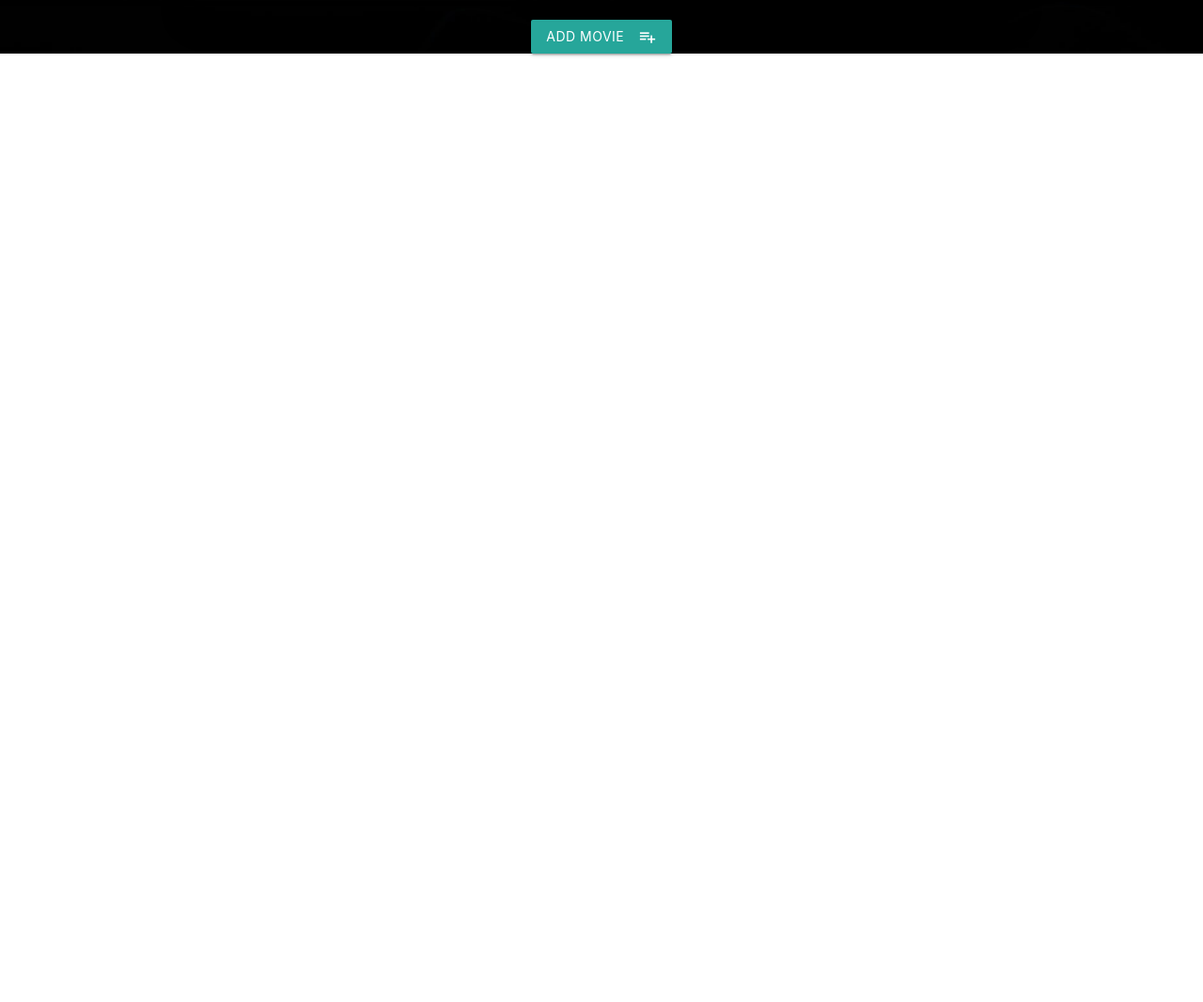
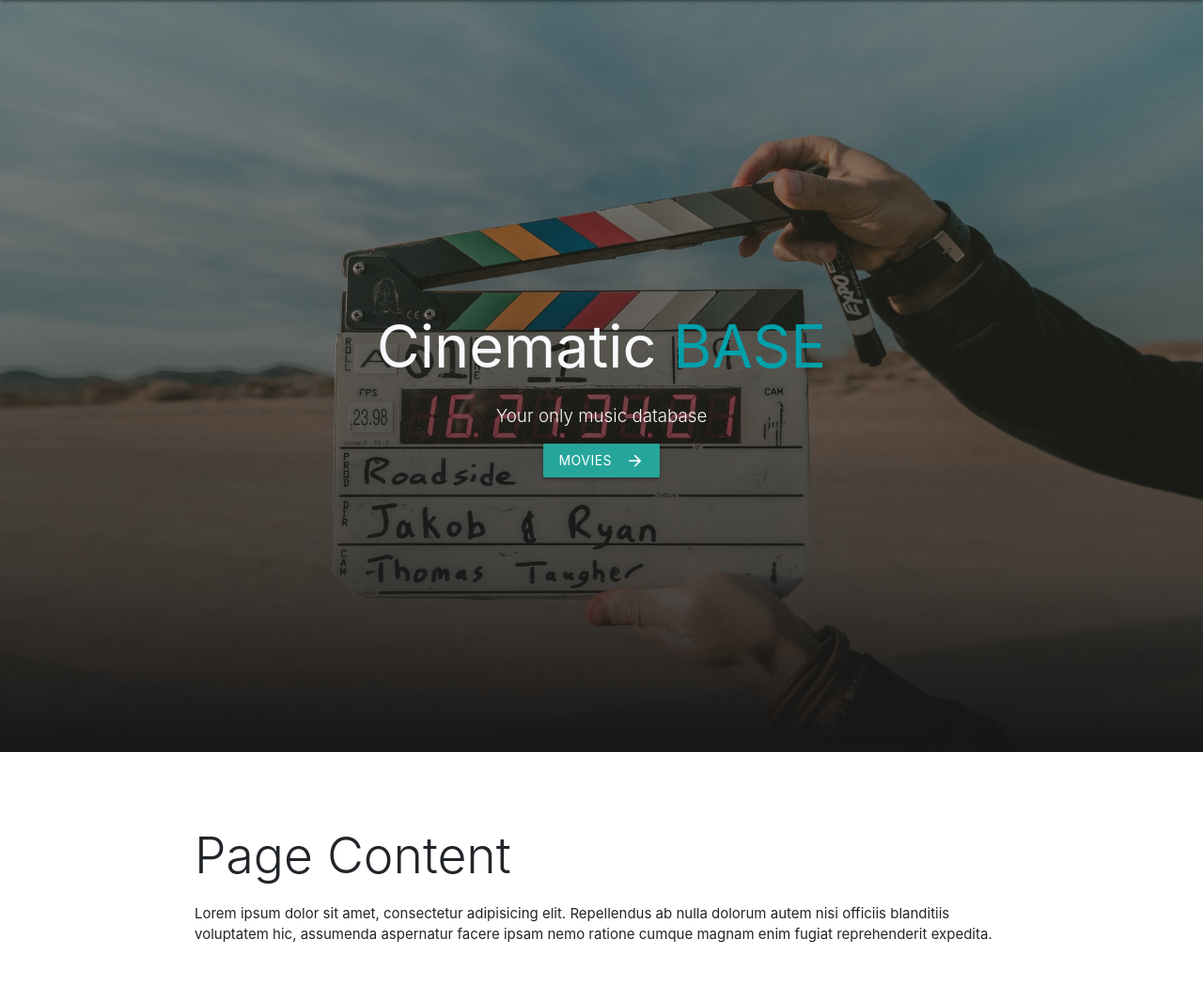
Before and after one commit to Liam-gosnell/Milestone_three, a Flask app: page / in a window 1280 px wide. Shown: the part 64-1130 px from the top of the page at 94% size. Before the commit the page ends 124 px from the top, so only its background shows below. Run offline with Flask 2, Linux system fonts and the light colour scheme; data that the repository does not hold is empty; some libraries are stand-ins or nearby versions.

Commit message:
additon of home.html and its content, button for index.html

```diff
--- a/app.py
+++ b/app.py
@@ -13,6 +13,10 @@ mongo = PyMongo(app)
 
 
 @app.route('/')
+def home():
+    return render_template('home.html')
+
+@app.route('/index')
 def index():
     return render_template('index.html',
                            movies=mongo.db.movies.find())
@@ -74,6 +78,8 @@ def favourites():
 
 
 
+
+
 if __name__ == '__main__':
     app.secret_key = 'mysecret'
     app.run(host=os.environ.get('IP', '0.0.0.0'),
--- a/static/css/styles.css
+++ b/static/css/styles.css
@@ -1,4 +1,15 @@
 body{
+
+}
+
+/* home */
+.masthead {
+  height: 100vh;
+  min-height: 500px;
+  background-image: linear-gradient(to bottom, rgba(22, 22, 22, 0.3) 0%, rgba(22, 22, 22, 0.7) 75%, #161616 100%), url('../images/film.jpeg');
+  background-size: cover;
+  background-position: center;
+  background-repeat: no-repeat;
 
 }
 
@@ -41,7 +52,7 @@ small{
 }
 
 .img-fluid{
-
+    height: 80vh;
     width: auto;
 }
 
--- /dev/null
+++ b/templates/home.html
@@ -0,0 +1,38 @@
+{% extends 'base.html' %}
+
+ {% block content %}
+
+<header class="masthead">
+  <div class="container h-100">
+    <div class="row h-100 align-items-center">
+      <div class="col-12 text-center">
+        <h1 class="font-weight-dark text-light">
+       <span class="Cinematic">Cinematic</span>
+      <span class="base">BASE</span>
+        </h1>
+        <p class="lead text-light">Your only music database</p>
+        <a href="{{url_for('index')}}">
+        <button class="btn waves-effect waves-light " > Movies
+          <i class="material-icons right">arrow_forward</i>
+        </button>
+        </a>
+      </div>
+    </div>
+  </div>
+</header>
+
+
+
+<!-- Page Content -->
+<section class="py-5">
+  <div class="container">
+    <h2 class="font-weight-light">Page Content</h2>
+    <p>Lorem ipsum dolor sit amet, consectetur adipisicing elit. Repellendus ab nulla dolorum autem nisi officiis blanditiis voluptatem hic, assumenda aspernatur facere ipsam nemo ratione cumque magnam enim fugiat reprehenderit expedita.</p>
+  </div>
+</section>
+
+
+
+
+
+  {% endblock %}
```
Also changed, not shown: static/images/film.jpeg (added).
